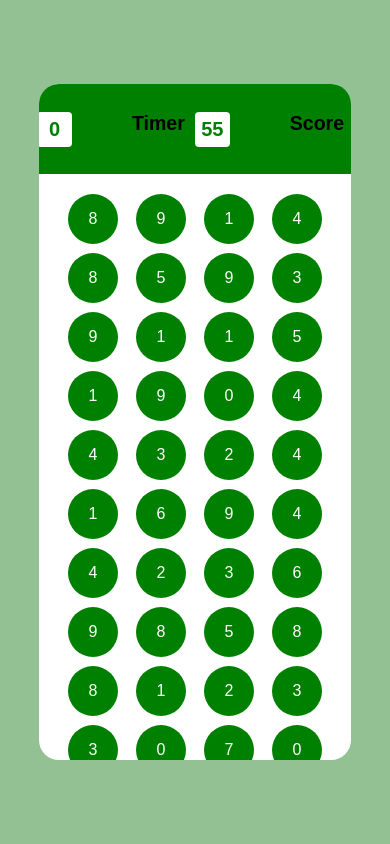
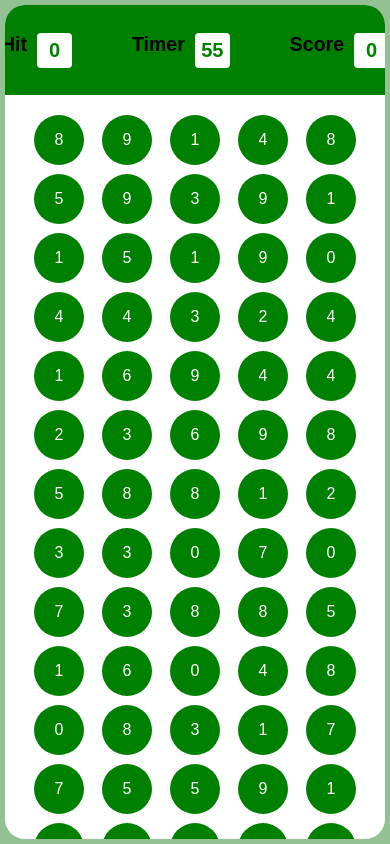
Before and after one commit to ramwarhekar02/Bubble-Game, a plain HTML site: page index.html in a window 390 px wide. Drawn offline with Linux system fonts and the light colour scheme.

Commit message:
Responsive

```diff
--- a/style.css
+++ b/style.css
@@ -55,6 +55,11 @@ html,body {
 
 @media (max-width: 600px) {
 
+    .page {
+        padding: 5px;
+        align-items: flex-start;
+    }
+
     .nav h5 {
         justify-content: space-evenly;
         font-size: 5vw;
@@ -65,6 +70,14 @@ html,body {
         width: 20px;
         height: 20px;
 
+    }
+
+    .container {
+        border-radius: 20px;
+        background: white;
+        height: 100%;
+        width: 100%;
+        overflow: hidden;
     }
 }
 
```
